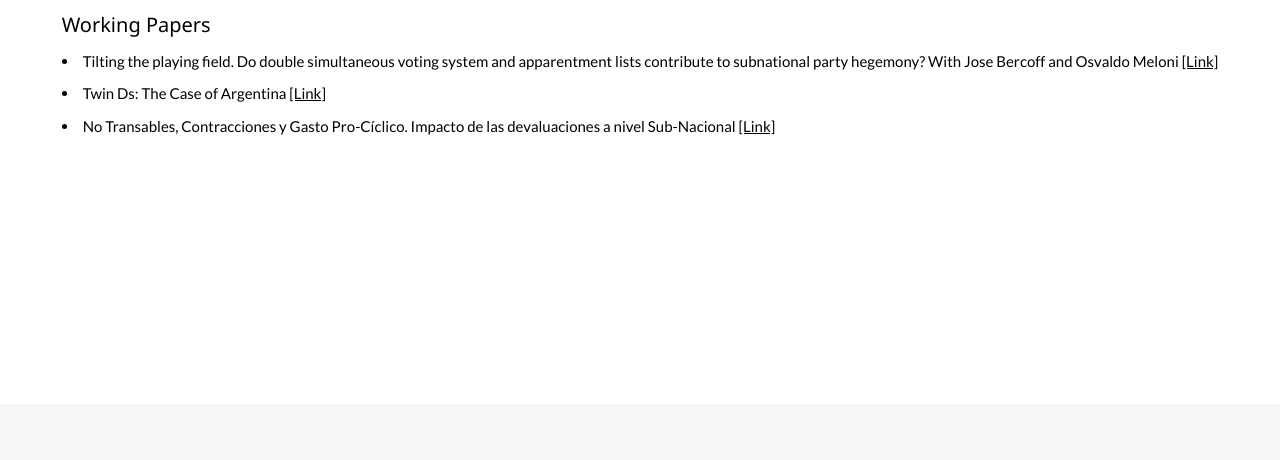
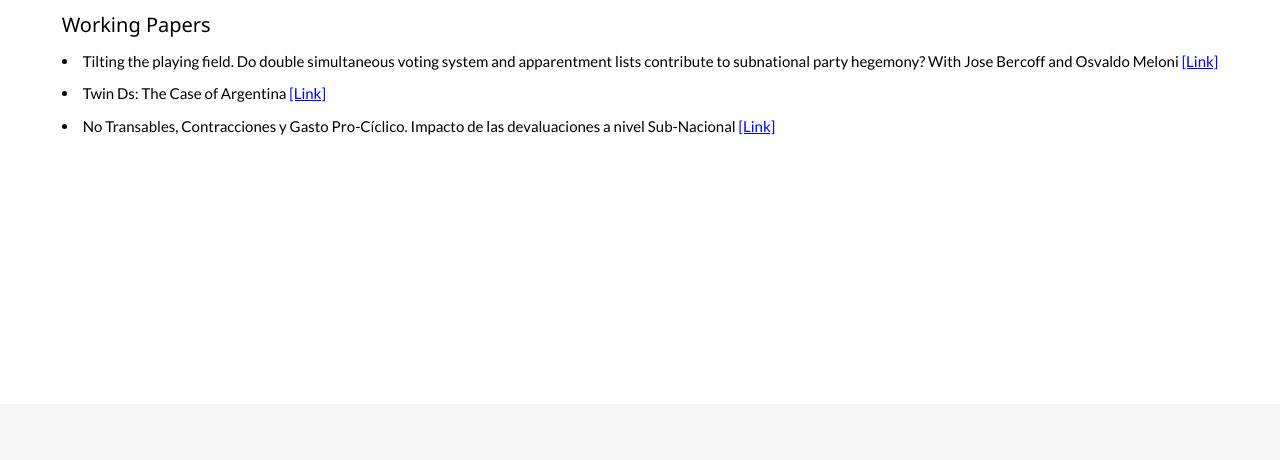
Before and after one commit to tabuencajuanm/tabuenca, a plain HTML site: page research.html in a window 1280 px wide. Shown: the part 216-676 px from the top of the page. Drawn offline with nearby package versions, Linux system fonts and the light colour scheme.

Commit message:
Update research.html

```diff
--- a/research.html
+++ b/research.html
@@ -42,11 +42,11 @@ body {font-family: "Lato", sans-serif}
       <h2 class="w3-wide w3-text-blue-grey">Research</h2>
       <h4 style="text-align: justify;">Working Papers</h4>
 
-    <li style="text-align: justify; margin-bottom: 10px;"> Tilting the playing field. Do double simultaneous voting system and apparentment lists contribute to subnational party hegemony? With Jose Bercoff and Osvaldo Meloni  <a href="https://drive.google.com/file/d/1aohAyat83JPwyK4Hq6CJvfSrFBvvB4Yg/view?usp=drive_link" target="_blank">[Link]</a> </li>
+    <li style="text-align: justify; margin-bottom: 10px;"> Tilting the playing field. Do double simultaneous voting system and apparentment lists contribute to subnational party hegemony? With Jose Bercoff and Osvaldo Meloni  <a href="https://drive.google.com/file/d/1aohAyat83JPwyK4Hq6CJvfSrFBvvB4Yg/view?usp=drive_link" target="_blank" style="color: blue;">[Link]</a> </li>
 
-    <li style="text-align: justify; margin-bottom: 10px;"> Twin Ds: The Case of Argentina  <a href="https://drive.google.com/file/d/1atO4XhcZ50NN7prmo-JpUZvyxFKvQMGs/view?usp=drive_link" target="_blank">[Link]</a> </li>
+    <li style="text-align: justify; margin-bottom: 10px;"> Twin Ds: The Case of Argentina  <a href="https://drive.google.com/file/d/1atO4XhcZ50NN7prmo-JpUZvyxFKvQMGs/view?usp=drive_link" target="_blank" style="color: blue;">[Link]</a> </li>
 
-    <li style="text-align: justify; margin-bottom: 10px;"> No Transables, Contracciones y Gasto Pro-Cíclico. Impacto de las devaluaciones a nivel Sub-Nacional  <a href="https://drive.google.com/file/d/1aorqNtBTzHot4M3j5xo4zeREEIqgxuf8/view?usp=drive_link" target="_blank">[Link]</a> </li>
+    <li style="text-align: justify; margin-bottom: 10px;"> No Transables, Contracciones y Gasto Pro-Cíclico. Impacto de las devaluaciones a nivel Sub-Nacional  <a href="https://drive.google.com/file/d/1aorqNtBTzHot4M3j5xo4zeREEIqgxuf8/view?usp=drive_link" target="_blank" style="color: blue;">[Link]</a> </li>
 
 
 
```
